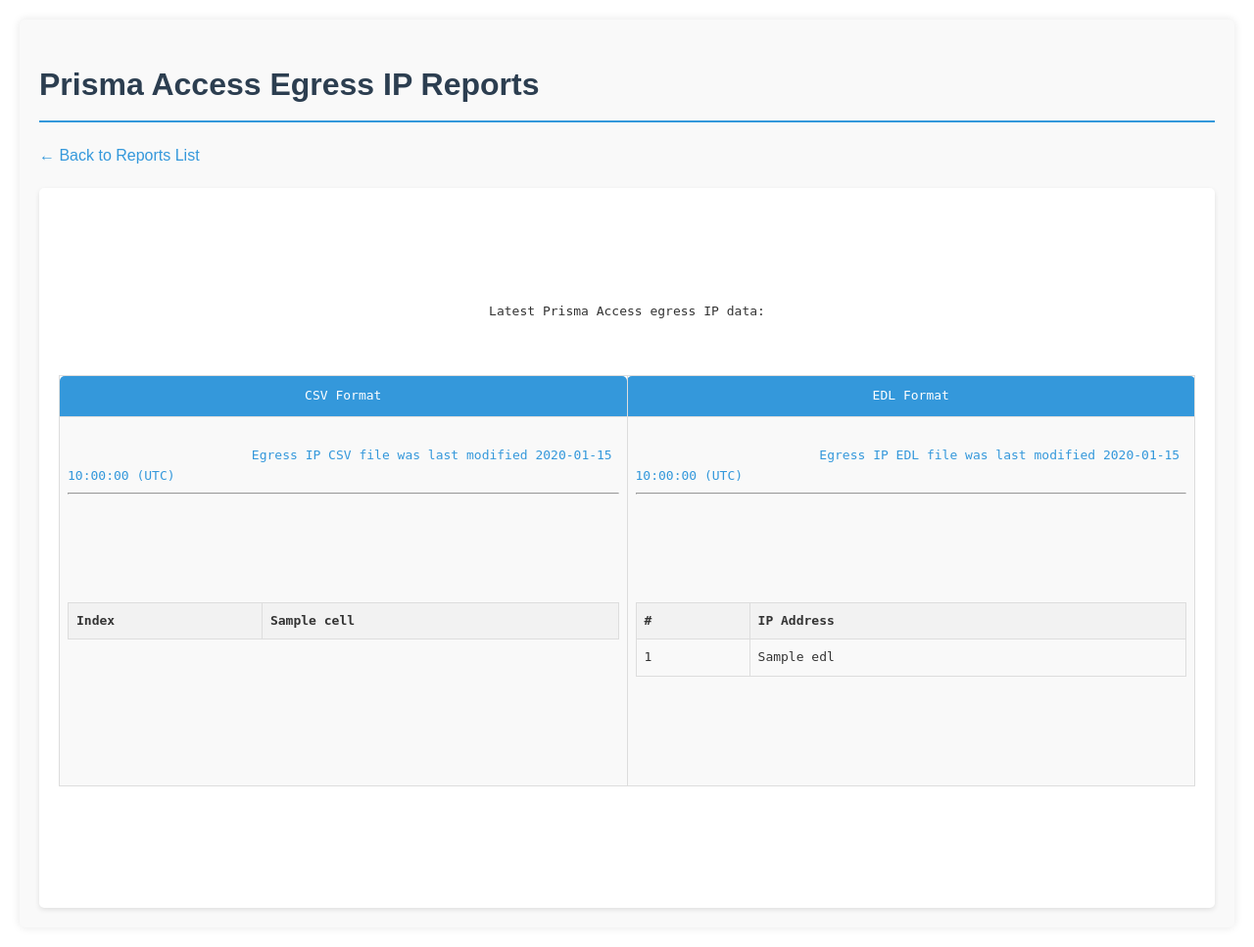
After one commit to fettigcj/egressAddressReports, a Flask app: template templates/prisma_access_egress_ips.html in a window 1280 px wide. The commit adds this page. Shown: the whole page at 98% size. Run offline with Flask 3, Linux system fonts and the light colour scheme; the template is opened without the code that fills it: most values are stand-ins (such as "Sample title", 1, 10 or a date in 2020); lists and menus that the app fills with data are empty.

Commit message:
Implement display of PrismaAccessEgressIPs files in a similar fashion to oldReport.html

```diff
--- a/app.py
+++ b/app.py
@@ -1,5 +1,7 @@
 from flask import Flask, render_template, request, redirect, url_for
 import os
+import csv
+import datetime
 
 app = Flask(__name__)
 
@@ -18,7 +20,13 @@ def index():
             if filename.endswith('.txt'):
                 reports.append(filename)
 
-    return render_template('index.html', reports=reports)
+    # Check if PrismaAccessEgressIPs files exist
+    prisma_csv = os.path.join(REPORTS_FOLDER, 'PrismaAccessEgressIPs.csv')
+    prisma_edl = os.path.join(REPORTS_FOLDER, 'PrismaAccessEgressIPs.edl')
+
+    has_prisma_files = os.path.exists(prisma_csv) and os.path.exists(prisma_edl)
+
+    return render_template('index.html', reports=reports, has_prisma_files=has_prisma_files)
 
 @app.route('/report/<filename>')
 def view_report(filename):
@@ -41,5 +49,51 @@ def view_report(filename):
     except Exception as e:
         return render_template('error.html', error=str(e))
 
+@app.route('/prisma_access_egress_ips')
+def prisma_access_egress_ips():
+    """Display the Prisma Access Egress IPs in a similar fashion to oldReport.html"""
+    csv_path = os.path.join(REPORTS_FOLDER, 'PrismaAccessEgressIPs.csv')
+    edl_path = os.path.join(REPORTS_FOLDER, 'PrismaAccessEgressIPs.edl')
+
+    # Check if files exist
+    if not os.path.exists(csv_path) or not os.path.exists(edl_path):
+        return redirect(url_for('index'))
+
+    try:
+        # Get file modification times
+        csv_mod_time = datetime.datetime.fromtimestamp(os.path.getmtime(csv_path)).strftime('%b %d %Y %H:%M:%S')
+        edl_mod_time = datetime.datetime.fromtimestamp(os.path.getmtime(edl_path)).strftime('%b %d %Y %H:%M:%S')
+
+        # Read CSV file
+        csv_data = []
+        with open(csv_path, 'r') as file:
+            csv_reader = csv.reader(file)
+            for row in csv_reader:
+                csv_data.append(row)
+
+        # Read EDL file
+        edl_data = []
+        with open(edl_path, 'r') as file:
+            for line in file:
+                edl_data.append(line.strip())
+
+        return render_template('prisma_access_egress_ips.html',
+                              csv_data=csv_data,
+                              edl_data=edl_data,
+                              csv_mod_time=csv_mod_time,
+                              edl_mod_time=edl_mod_time)
+    except Exception as e:
+        return render_template('error.html', error=str(e))
+
+@app.route('/download/<file_type>')
+def download_file(file_type):
+    """Serve the CSV or EDL file for download"""
+    if file_type == 'csv':
+        file_path = os.path.join(REPORTS_FOLDER, 'PrismaAccessEgressIPs.csv')
+        return open(file_path, 'r').read(), 200, {'Content-Type': 'text/csv'}
+    elif file_type == 'edl':
+        file_path = os.path.join(REPORTS_FOLDER, 'PrismaAccessEgressIPs.edl')
+        return open(file_path, 'r').read(), 200, {'Content-Type': 'text/plain'}
+
 if __name__ == '__main__':
     app.run(debug=True)
--- a/templates/layout.html
+++ b/templates/layout.html
@@ -61,6 +61,56 @@
             padding: 10px;
             background-color: #fadbd8;
         }
+        .special-report {
+            background-color: #e8f4f8;
+            padding: 15px;
+            border-radius: 5px;
+            margin-bottom: 20px;
+            border-left: 4px solid #2980b9;
+        }
+        .btn {
+            display: inline-block;
+            background-color: #3498db;
+            color: white;
+            padding: 8px 15px;
+            border-radius: 4px;
+            text-decoration: none;
+            margin-top: 10px;
+        }
+        .btn:hover {
+            background-color: #2980b9;
+            text-decoration: none;
+        }
+        table {
+            width: 100%;
+            border-collapse: collapse;
+            margin-bottom: 20px;
+        }
+        th, td {
+            padding: 8px;
+            text-align: left;
+            border: 1px solid #ddd;
+        }
+        th {
+            background-color: #f2f2f2;
+            font-weight: bold;
+        }
+        tr:nth-child(even) {
+            background-color: #f9f9f9;
+        }
+        .table-container {
+            margin-top: 20px;
+            overflow-x: auto;
+        }
+        .table-header {
+            background-color: #3498db;
+            color: white;
+            padding: 10px;
+            text-align: center;
+            margin-bottom: 0;
+            border-top-left-radius: 5px;
+            border-top-right-radius: 5px;
+        }
     </style>
 </head>
 <body>
--- /dev/null
+++ b/templates/prisma_access_egress_ips.html
@@ -0,0 +1,62 @@
+{% extends "layout.html" %}
+
+{% block title %}Prisma Access Egress IPs{% endblock %}
+
+{% block header %}Prisma Access Egress IP Reports{% endblock %}
+
+{% block content %}
+    <a href="{{ url_for('index') }}" class="back-link">← Back to Reports List</a>
+
+    <div class="report-content">
+        <center>
+            <p>Latest Prisma Access egress IP data:</p>
+            <table border="1" width="90%">
+                <tr>
+                    <td align="center" class="table-header">CSV Format</td>
+                    <td align="center" class="table-header">EDL Format</td>
+                </tr>
+                <tr>
+                    <td width="50%" valign="top">
+                        <a href="{{ url_for('download_file', file_type='csv') }}">Egress IP CSV file was last modified {{ csv_mod_time }} (UTC)</a><br><hr>
+                        <div class="table-container">
+                            <table>
+                                {% for row in csv_data %}
+                                    <tr>
+                                        {% if loop.index0 == 0 %}
+                                            <th>Index</th>
+                                            {% for cell in row %}
+                                                <th>{{ cell }}</th>
+                                            {% endfor %}
+                                        {% else %}
+                                            <td>{{ loop.index0 }}</td>
+                                            {% for cell in row %}
+                                                <td>{{ cell }}</td>
+                                            {% endfor %}
+                                        {% endif %}
+                                    </tr>
+                                {% endfor %}
+                            </table>
+                        </div>
+                    </td>
+                    <td width="50%" valign="top">
+                        <a href="{{ url_for('download_file', file_type='edl') }}">Egress IP EDL file was last modified {{ edl_mod_time }} (UTC)</a><br><hr>
+                        <div class="table-container">
+                            <table>
+                                <tr>
+                                    <th>#</th>
+                                    <th>IP Address</th>
+                                </tr>
+                                {% for ip in edl_data %}
+                                    <tr>
+                                        <td>{{ loop.index }}</td>
+                                        <td>{{ ip }}</td>
+                                    </tr>
+                                {% endfor %}
+                            </table>
+                        </div>
+                    </td>
+                </tr>
+            </table>
+        </center>
+    </div>
+{% endblock %}
```
Also changed, not shown: reports/sample_report.txt (deleted, +0 -32 lines), templates/index.html (+11 -1 lines).
